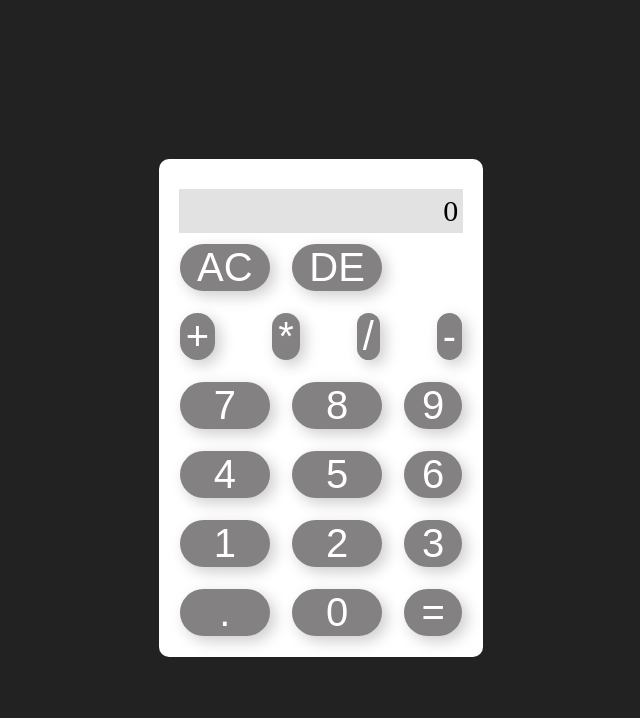
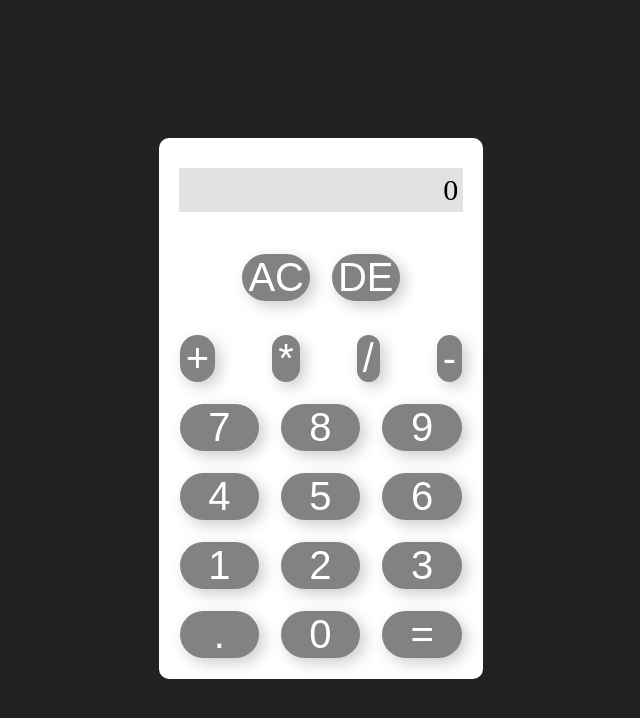
Before and after one commit to yaser-ali/SimpleJSCalculator, a plain HTML site: page index.html in a window 1280 px wide. Shown: the whole page, without its empty margins (319-959 px from the left). Drawn offline with Linux system fonts and the light colour scheme.

Commit message:
styling and functionality changes

```diff
--- a/index.html
+++ b/index.html
@@ -17,9 +17,11 @@
             <div class="previous"></div>
             <div class="current">0</div>
         </div>
-        <div class="calculator_keys">
+        <div class="ACDE">
             <button>AC</button>
             <button>DE</button>
+        </div>
+        <div class="calculator_keys">
             <div class="key_operators">
                 <button>+</button>
                 <button>*</button>
--- a/script.js
+++ b/script.js
@@ -21,12 +21,11 @@ function calculate(button) {
         calcDisplayCurrent.textContent = del;
         del = calculator.pop(val);
         calcDisplayCurrent.textContent = CombineCalculation;
-
     }
     else if (val === "=") {
         console.log(CombineCalculation);
         try {
-            calcDisplayPrevious.textContent = CombineCalculation;
+            calcDisplayPrevious.textContent = CombineCalculation + "=";
             calcDisplayCurrent.textContent = eval(CombineCalculation);
         }
         catch (err) {
--- a/styles.css
+++ b/styles.css
@@ -10,6 +10,14 @@ body {
     display: grid;
     grid-template-columns: auto auto auto;
     gap: 20px;
+}
+
+.ACDE {
+    display: flex;
+    align-items: center;
+    justify-content: center;
+    gap: 20px;
+    min-height: 14vh;
 }
 
 .key_operators {
```
